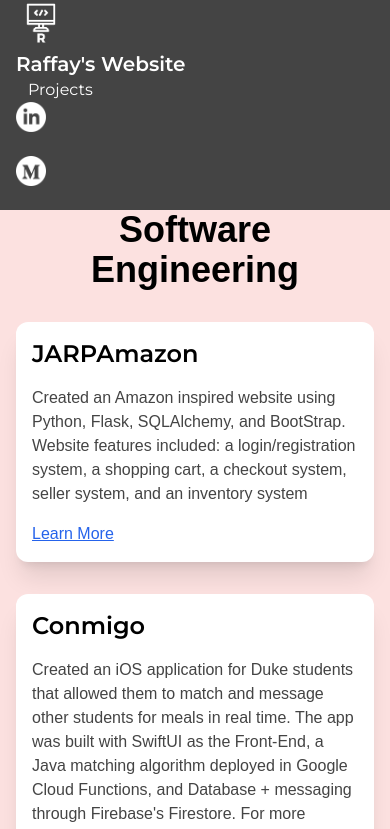
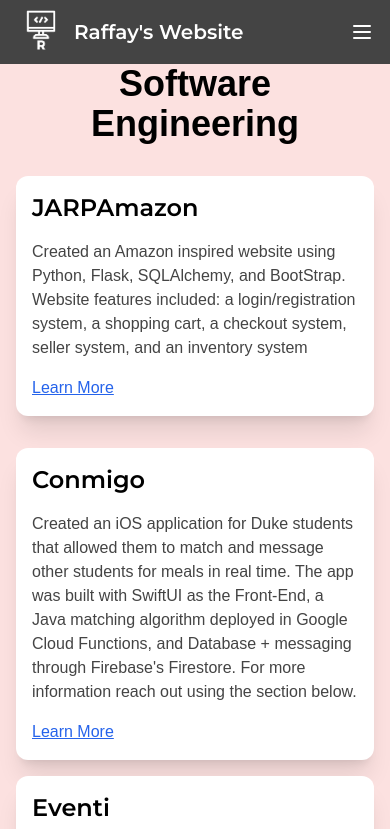
Before and after one commit to RRaffay/raffay-personal-website, a React (Create React App) app: page /projects in a window 390 px wide. Shown: the top 829 px of the page. Built offline with nearby package versions, Linux system fonts and the light colour scheme; a web font is replaced by a local one.

Commit message:
Refactor Carousel and NavBar components with custom implementation

```diff
--- a/src/components/Carousel.jsx
+++ b/src/components/Carousel.jsx
@@ -1,4 +1,4 @@
-import Carousel from "react-bootstrap/Carousel";
+import { useState, useEffect } from "react";
 import MyImage1 from "../images/1.png";
 import MyImage2 from "../images/2.png";
 import MyImage3 from "../images/3.png";
@@ -6,44 +6,32 @@ import MyImage4 from "../images/4.png";
 import MyImage5 from "../images/5.png";
 
 function MyCarousel() {
+  const [current, setCurrent] = useState(0);
+  const images = [MyImage1, MyImage2, MyImage3, MyImage4, MyImage5];
+
+  useEffect(() => {
+    const timer = setInterval(() => {
+      setCurrent((prev) => (prev + 1) % images.length);
+    }, 1500);
+    return () => clearInterval(timer);
+  }, []);
+
   return (
-    <Carousel fade indicators={false}>
-      <Carousel.Item interval={1500}>
-        <img
-          src={MyImage1}
-          className="w-[450px] h-[400px] object-cover rounded-lg"
-          alt="Raffay"
-        />
-      </Carousel.Item>
-      <Carousel.Item interval={1500}>
-        <img
-          src={MyImage2}
-          className="w-[450px] h-[400px] object-cover rounded-lg"
-          alt="Raffay"
-        />
-      </Carousel.Item>
-      <Carousel.Item interval={1500}>
-        <img
-          src={MyImage3}
-          className="w-[450px] h-[400px] object-cover rounded-lg"
-          alt="Raffay"
-        />
-      </Carousel.Item>
-      <Carousel.Item interval={1500}>
-        <img
-          src={MyImage4}
-          className="w-[450px] h-[400px] object-cover rounded-lg"
-          alt="Raffay"
-        />
-      </Carousel.Item>
-      <Carousel.Item interval={1500}>
-        <img
-          src={MyImage5}
-          className="w-[450px] h-[400px] object-cover rounded-lg"
-          alt="Raffay"
-        />
-      </Carousel.Item>
-    </Carousel>
+    <div className="relative w-[450px] h-[400px]">
+      {images.map((img, index) => (
+        <div
+          key={index}
+          className={`absolute w-full h-full transition-opacity duration-500 ${index === current ? "opacity-100" : "opacity-0"
+            }`}
+        >
+          <img
+            src={img}
+            className="w-full h-full object-cover rounded-lg"
+            alt={`Slide ${index + 1}`}
+          />
+        </div>
+      ))}
+    </div>
   );
 }
 
--- a/src/components/NavBarSmall.jsx
+++ b/src/components/NavBarSmall.jsx
@@ -1,52 +1,113 @@
-import React from "react";
+import React, { useState } from "react";
 import MainImage from "../images/navbarLogo.png";
 import LinkImage from "../images/linkedin-logo.png";
 import MediumImage from "../images/medium-logo.png";
-import { Nav, Navbar, Container } from "react-bootstrap";
 import { NavLink } from "react-router-dom";
 
+function NavBarSmall() {
+  const [isOpen, setIsOpen] = useState(false);
 
-function NavBarSmall() {
   return (
-    <Navbar variant="dark" expand="lg" className="bg-secondary sticky top-0">
-      <Container className="px-4 mx-auto">
-        <Navbar.Brand href="#home">
+    <nav className="bg-secondary sticky top-0">
+      <div className="px-4 mx-auto">
+        <div className="relative flex items-center justify-between h-16">
+          {/* Logo and Brand Name */}
+          <div className="flex items-center">
             <NavLink to="/my-website-app">
               <img src={MainImage} className="w-[50px] h-[50px]" alt="Logo" />
             </NavLink>
-        </Navbar.Brand>
-        <Navbar.Brand href="#home">
-          <NavLink to="/my-website-app" className="no-underline">
+            <NavLink to="/my-website-app" className="no-underline ml-2">
               <span className="text-white font-montserrat font-bold text-xl">
                 Raffay's Website
               </span>
             </NavLink>
-        </Navbar.Brand>
-        <Navbar.Toggle aria-controls="basic-navbar-nav" />
-        <Navbar.Collapse id="basic-navbar-nav">
-          <Nav className="me-auto">
+          </div>
+
+          {/* Mobile menu button */}
+          <div className="flex md:hidden">
+            <button
+              onClick={() => setIsOpen(!isOpen)}
+              className="text-white hover:text-gray-300 focus:outline-none"
+            >
+              <svg
+                className="h-6 w-6"
+                fill="none"
+                viewBox="0 0 24 24"
+                stroke="currentColor"
+              >
+                {isOpen ? (
+                  <path
+                    strokeLinecap="round"
+                    strokeLinejoin="round"
+                    strokeWidth={2}
+                    d="M6 18L18 6M6 6l12 12"
+                  />
+                ) : (
+                  <path
+                    strokeLinecap="round"
+                    strokeLinejoin="round"
+                    strokeWidth={2}
+                    d="M4 6h16M4 12h16M4 18h16"
+                  />
+                )}
+              </svg>
+            </button>
+          </div>
+
+          {/* Desktop Navigation */}
+          <div className="hidden md:flex items-center space-x-4">
             <NavLink to="/projects" className="no-underline">
               <span className="text-white font-montserrat px-3">Projects</span>
             </NavLink>
-          </Nav>
-
-          <Nav.Link
+            <a
               href="https://www.linkedin.com/in/raffay-rana"
               className="mr-2"
               target="_blank"
+              rel="noopener noreferrer"
             >
               <img src={LinkImage} className="w-[30px] h-[30px]" alt="LinkedIn Logo" />
-          </Nav.Link>
-          <Nav.Link
+            </a>
+            <a
               href="https://medium.com/@ranaraffay"
               className="mr-2"
               target="_blank"
+              rel="noopener noreferrer"
             >
               <img src={MediumImage} className="w-[30px] h-[30px]" alt="Medium Logo" />
-          </Nav.Link>
-        </Navbar.Collapse>
-      </Container>
-    </Navbar>
+            </a>
+          </div>
+        </div>
+
+        {/* Mobile Navigation */}
+        <div className={`md:hidden ${isOpen ? 'block' : 'hidden'}`}>
+          <div className="px-2 pt-2 pb-3 space-y-1">
+            <NavLink to="/projects" className="no-underline block">
+              <span className="text-white font-montserrat px-3 py-2 block">
+                Projects
+              </span>
+            </NavLink>
+            <div className="flex items-center px-3 py-2">
+              <a
+                href="https://www.linkedin.com/in/raffay-rana"
+                className="mr-2"
+                target="_blank"
+                rel="noopener noreferrer"
+              >
+                <img src={LinkImage} className="w-[30px] h-[30px]" alt="LinkedIn Logo" />
+              </a>
+              <a
+                href="https://medium.com/@ranaraffay"
+                className="mr-2"
+                target="_blank"
+                rel="noopener noreferrer"
+              >
+                <img src={MediumImage} className="w-[30px] h-[30px]" alt="Medium Logo" />
+              </a>
+            </div>
+          </div>
+        </div>
+      </div>
+    </nav>
   );
 }
 
```
Lines whose indentation alone changed are shown as unchanged.
